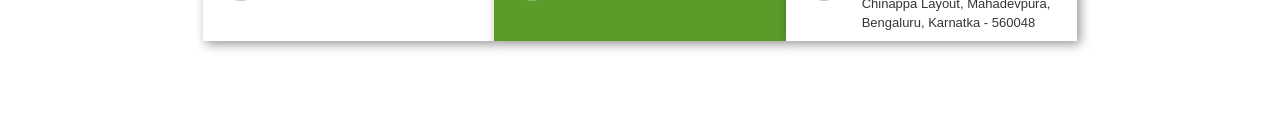
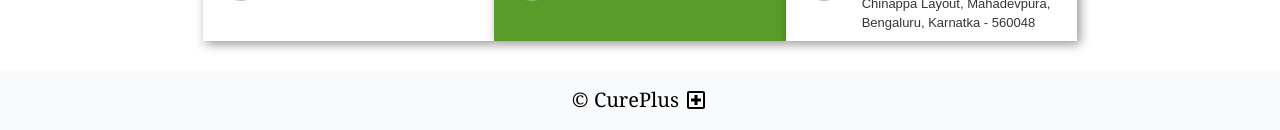
Before and after one commit to itsAdityaRathore/cure_plus, a React (Create React App) app: page / in a window 1280 px wide. Shown: the part 667-797 px from the top of the page. Built offline with nearby package versions, Linux system fonts and the light colour scheme.

Commit message:
Footer added

```diff
--- a/src/App.js
+++ b/src/App.js
@@ -4,6 +4,7 @@ import Navbar from "./components/navbar/Navbar";
 import { StyledEngineProvider } from "@mui/material";
 import BannerImage from "./components/banner_image/BannerImage";
 import ContactUs from "./components/contact_us/ContactUs";
+import Footer from "./components/footer/Footer";
 
 function App() {
   return (
@@ -11,6 +12,7 @@ function App() {
       <Navbar />
       <BannerImage />
       <ContactUs />
+      <Footer />
     </StyledEngineProvider>
   );
 }
--- /dev/null
+++ b/src/components/footer/Footer.js
@@ -0,0 +1,19 @@
+import { Box, Container, Typography } from "@mui/material";
+import React from "react";
+import LocalHospitalOutlinedIcon from "@mui/icons-material/LocalHospitalOutlined";
+
+function Footer() {
+  return (
+    <>
+      <footer className="bg-gray-50 mt-4 p-4 text-center text-xl font-medium font-serif">
+        <span className="-mt-1"> © </span>
+        <span> CurePlus </span>
+        <span>
+          <LocalHospitalOutlinedIcon className="-mt-1 justify-self-center" />
+        </span>
+      </footer>
+    </>
+  );
+}
+
+export default Footer;
```
